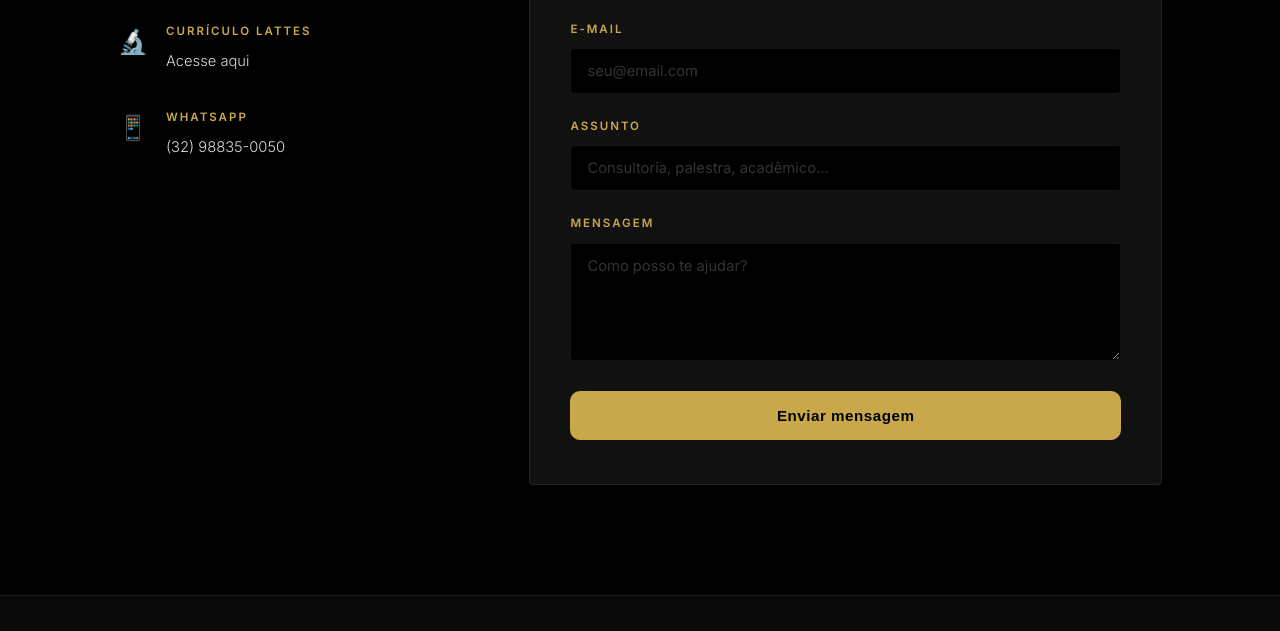
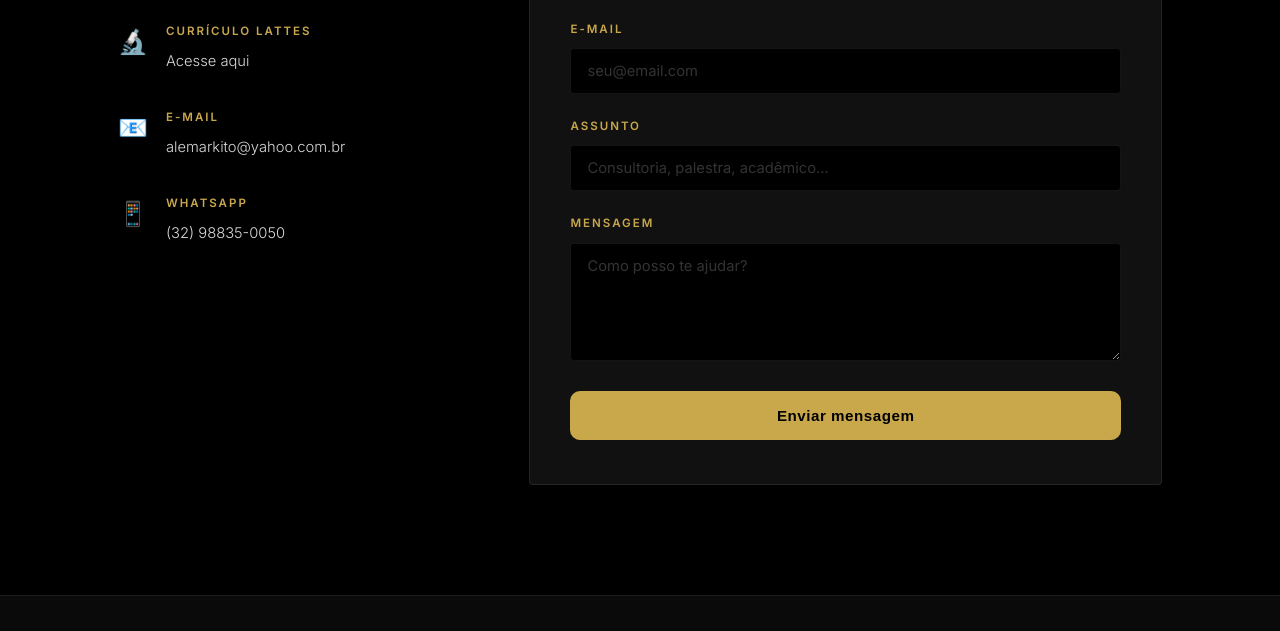
Before and after one commit to dessamarkito/alessandramarkito, a plain HTML site: page index.html in a window 1280 px wide. Shown: the part 4388-5019 px from the top of the page. Drawn offline with nearby package versions, Linux system fonts and the light colour scheme; a web font is replaced by a local one.

Commit message:
Adicionar email de contato

```diff
--- a/index.html
+++ b/index.html
@@ -184,6 +184,13 @@
             </div>
           </div>
           <div class="contato-item">
+            <span class="contato-icon">📧</span>
+            <div>
+              <strong>E-mail</strong>
+              <a href="mailto:alemarkito@yahoo.com.br">alemarkito@yahoo.com.br</a>
+            </div>
+          </div>
+          <div class="contato-item">
             <span class="contato-icon">📱</span>
             <div>
               <strong>WhatsApp</strong>
```
